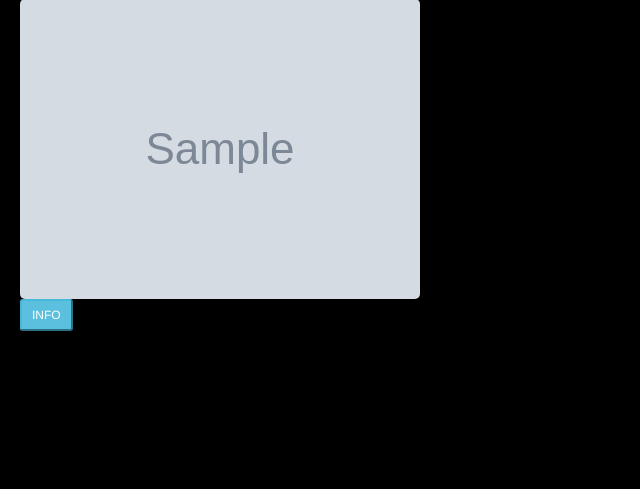
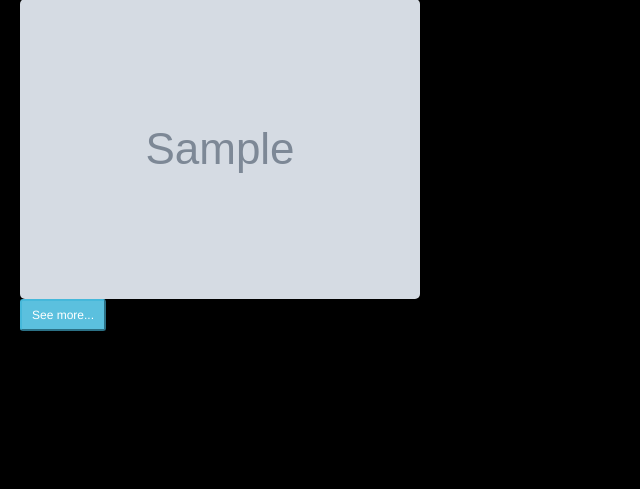
Before and after one commit to IsaacMurage-dev/Art-Gallery, a Django app: page / in a window 1280 px wide. Shown: the part 101-590 px from the top of the page, without its empty margins (0-640 px from the left). Run offline with Django 3.2, Linux system fonts and the light colour scheme; tables that the repository leaves empty hold one stand-in row (values such as "Sample post"); grey boxes marked "Sample" are stand-in pictures; some libraries are stand-ins or nearby versions.

Commit message:
modify templates

```diff
--- a/snaps/templates/intro.html
+++ b/snaps/templates/intro.html
@@ -10,7 +10,7 @@
 <img src="{{img.image_link.url}}" class="img-responsive my_Img" alt="{{image.description}}">
 
 <div id = 'butn'>
-<button class="btn-info btn-sm">INFO</button>
+<button class="btn-info btn-sm">See more...</button>
 </div>
   <div id="Modal_pic" class="modal">
 
```
